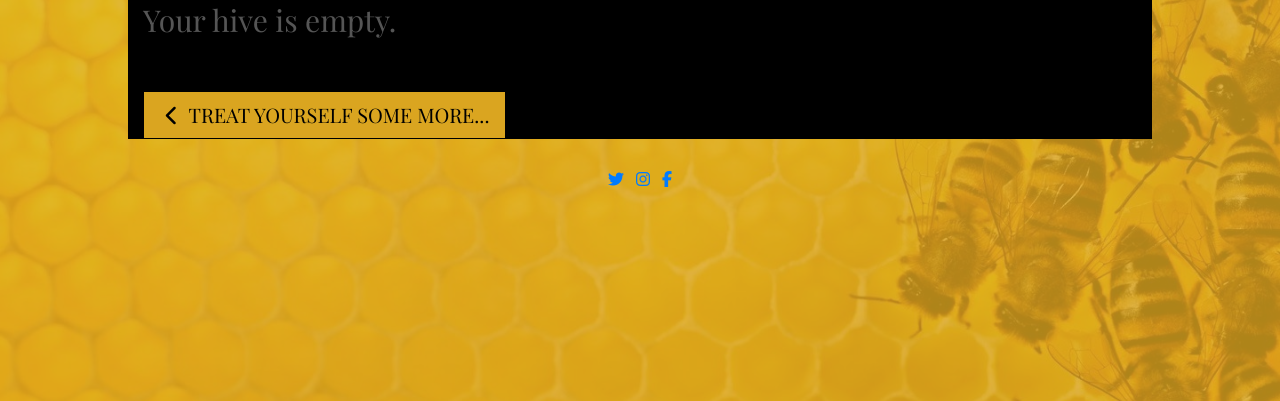
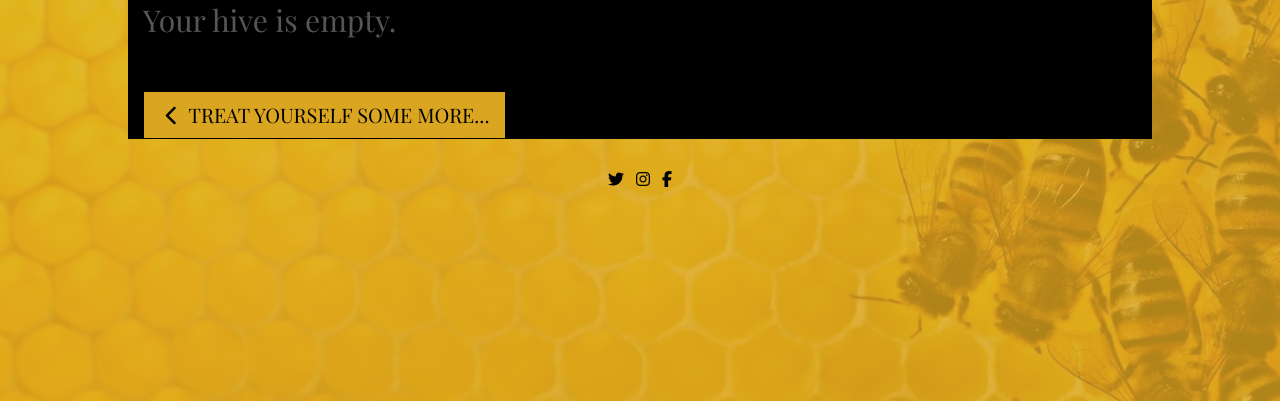
Before and after one commit to Code-Institute-Submissions/comb-confections, a Django app: page /bag/ in a window 1280 px wide. Shown: the part 371-772 px from the top of the page. Run offline with Django 3.2, Linux system fonts and the light colour scheme; some libraries are stand-ins or nearby versions.

Commit message:
Completed README.md

```diff
--- a/static/css/base.css
+++ b/static/css/base.css
@@ -496,3 +496,9 @@ input[name='q']::placeholder {
 .nav-text {
     color: white;
 }
+
+.fa-twitter,
+.fa-instagram,
+.fa-facebook-f {
+    color: #000;
+}
```
Also changed, not shown: README.md, wireframes/Treats.png (renamed from wireframes/All Treats.png).
